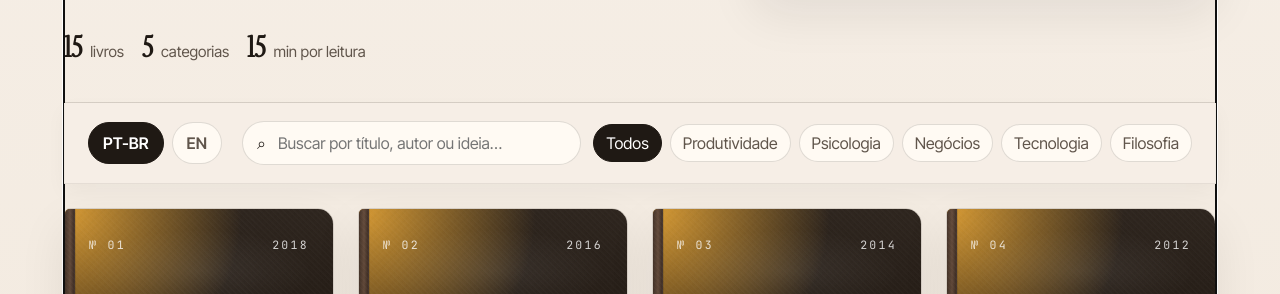
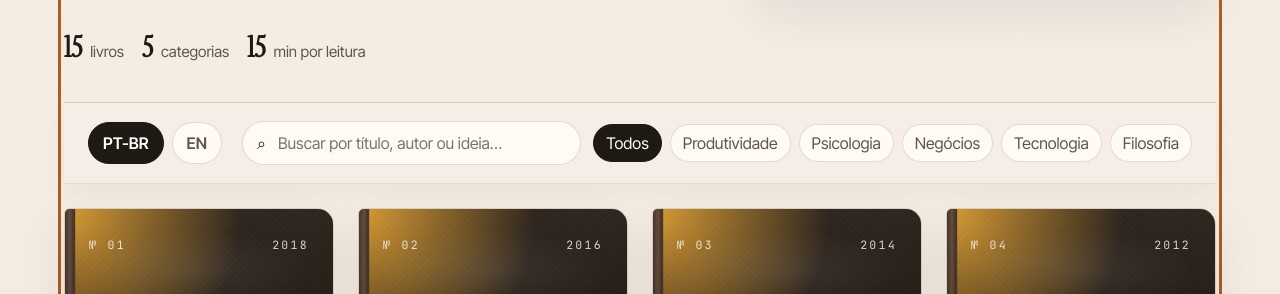
Before and after one commit to 15min-read/15min-read.github.io, a website with bundled scripts: page index.html in a window 1280 px wide. Shown: the part 290-584 px from the top of the page. Built offline with nearby package versions, Linux system fonts and the light colour scheme.

Commit message:
Add focus-visible styles for main-content and detail-view

```diff
--- a/styles.css
+++ b/styles.css
@@ -40,7 +40,9 @@ input {
 button:focus-visible,
 input:focus-visible,
 .book-card:focus-visible,
-.related-card:focus-visible {
+.related-card:focus-visible,
+.main-content:focus-visible,
+.detail-view:focus-visible {
   outline: 3px solid var(--accent);
   outline-offset: 3px;
 }
```
